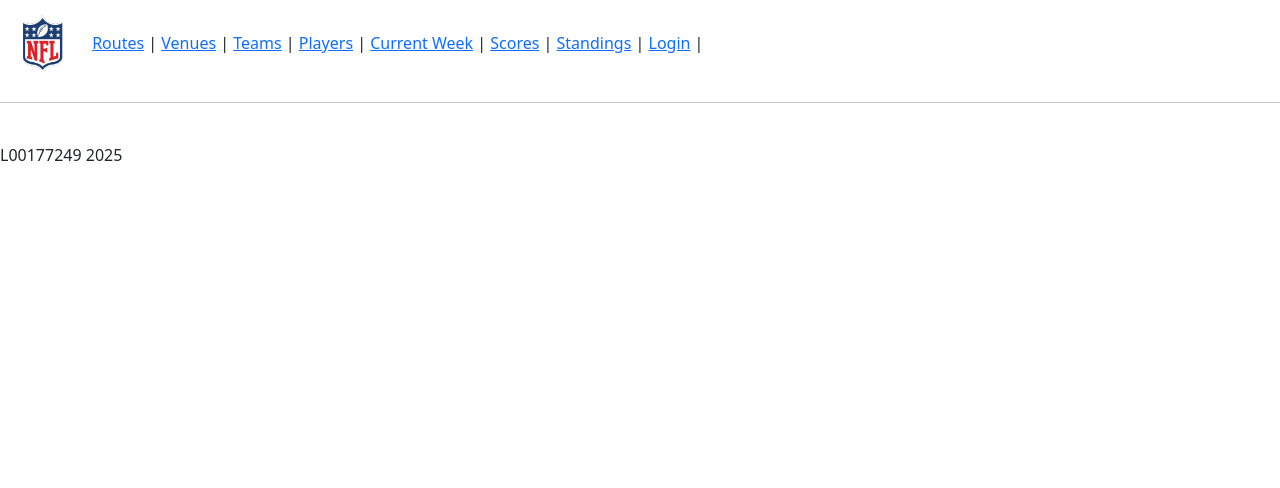
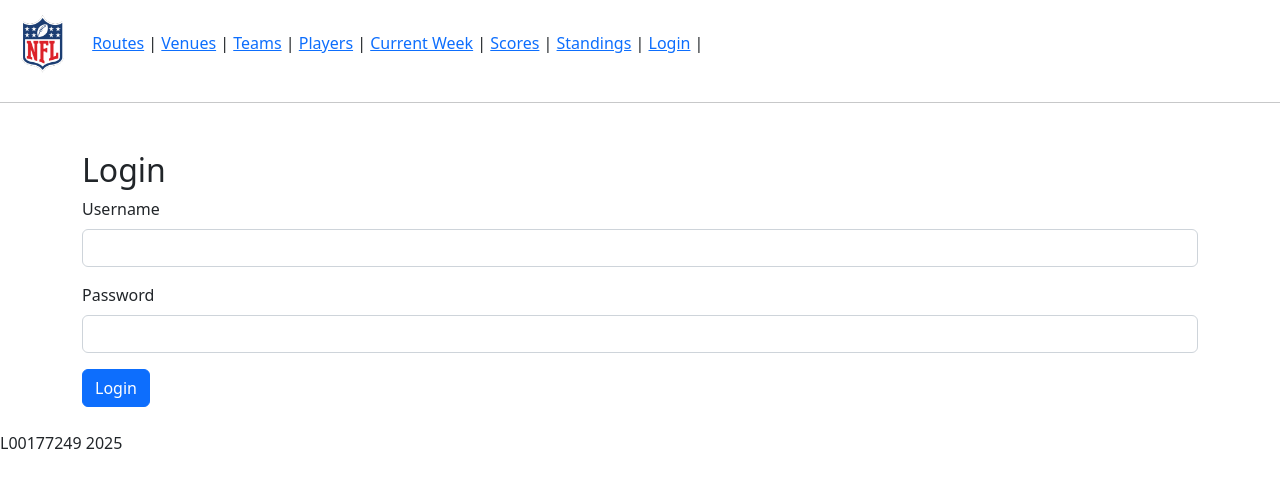
Before and after one commit to crn3/nfl2025, a React (Vite) app: page /login in a window 1280 px wide. Shown: the top 488 px of the page. Built offline with nearby package versions, Linux system fonts and the light colour scheme.

Commit message:
Add login/logout functionality, nav updates depending

```diff
--- a/src/App.tsx
+++ b/src/App.tsx
@@ -1,6 +1,6 @@
 import { useState } from "react";
 //import './App.css'
-import { BrowserRouter, Switch, Route } from "react-router-dom";
+import { BrowserRouter, Switch, Route, Redirect } from "react-router-dom";
 import Nav from "./Components/Nav";
 import Routes from "./Components/Routes";
 import Venues from "./Components/Venues";
@@ -11,16 +11,19 @@ import Players from "./Components/Players";
 import CurrentWeek from "./Components/CurrentWeek";
 import Scores from "./Components/Scores";
 import ScoreDetail from "./Components/ScoreDetail";
-// import Standings from './Components/Standings';
-// import Login from './Components/Login';
+//import Standings from './Components/Standings';
+import Login from "./Components/Login";
+import Admin from "./Components/Admin";
 import Footer from "./Components/Footer";
+
 function App() {
-  const [count, setCount] = useState(0);
-
+  const [loggedIn, setLoggedIn] = useState(
+    localStorage.getItem("loggedIn") == "true"
+  );
   return (
     <div className="App">
       <BrowserRouter>
-        <Nav />
+        <Nav loggedIn={loggedIn} setLoggedIn={setLoggedIn} />
         <hr />
         <Switch>
           <Route path="/" exact component={Routes} />
@@ -36,8 +39,13 @@ function App() {
           <Route path="/currentWeek" component={CurrentWeek} />
           <Route path="/scores" component={Scores} />
           <Route path="/scoreDetail/:gameID" component={ScoreDetail} />
-          {/*<Route path="/standings" component={Standings} />
-          <Route path="/login" component={Login} /> */}
+          {/*<Route path="/standings" component={Standings} />*/}
+          <Route
+            path="/login"
+            render={(props) => <Login {...props} setLoggedIn={setLoggedIn} />}
+          />
+          <Route path="/admin"
+          render={() => loggedIn ? <Admin /> : <Redirect to="/routes" /> } />
         </Switch>
       </BrowserRouter>
       <Footer />
--- /dev/null
+++ b/src/Components/Admin.tsx
@@ -0,0 +1,9 @@
+function Admin(){
+return (
+    <></>
+);
+}
+export default Admin;
+
+//if logged in is true, grand
+//otherwise redirect to /
--- a/src/Components/Login.tsx
+++ b/src/Components/Login.tsx
@@ -0,0 +1,88 @@
+import { useState } from "react";
+//import { useNavigate } from "react-router-dom";
+import axios from "axios";
+import { Redirect, useHistory } from "react-router-dom";
+
+interface Props {
+  setLoggedIn: React.Dispatch<React.SetStateAction<boolean>>;
+}
+
+function Login({setLoggedIn}: Props) {
+  const [username, setUsername] = useState("");
+  const [password, setPassword] = useState("");
+  const [error, setError] = useState("");
+
+  const history = useHistory();
+
+  const handleLogin = async (e: React.FormEvent) => {
+    e.preventDefault();
+
+    if (!username || !password) {
+      setError("Please enter username and password");
+      return;
+    }
+
+    try {
+      const response = await axios.get("http://localhost:3000/users");
+      const users = response.data;
+
+      const user = users.find(
+        (u: { email: string; password: string }) =>
+          u.email === username && u.password === password
+      );
+      console.log(user);
+
+      if (user) {
+        localStorage.setItem("loggedIn", "true");
+        setLoggedIn(true);
+        history.push("/Admin");
+      } else {
+        setError("Invalid credentials");
+      }
+    } catch (err) {
+      console.error(err);
+      setError("Error connecting to server");
+    }
+  };
+
+  return (
+    <div className="container mt-5">
+      <h2>Login</h2>
+      <form onSubmit={handleLogin}>
+        <div className="mb-3">
+          <label htmlFor="username" className="form-label">
+            Username
+          </label>
+          <input
+            type="text"
+            className="form-control"
+            id="username"
+            value={username}
+            onChange={(e) => setUsername(e.target.value)}
+          />
+        </div>
+
+        <div className="mb-3">
+          <label htmlFor="password" className="form-label">
+            Password
+          </label>
+          <input
+            type="password"
+            className="form-control"
+            id="password"
+            value={password}
+            onChange={(e) => setPassword(e.target.value)}
+          />
+        </div>
+
+        <div className="text-danger mb-3">{error}</div>
+
+        <button type="submit" className="btn btn-primary">
+          Login
+        </button>
+      </form>
+    </div>
+  );
+}
+
+export default Login;
--- a/src/Components/Nav.tsx
+++ b/src/Components/Nav.tsx
@@ -1,17 +1,15 @@
-import { Link, useHistory } from "react-router-dom";
+import { Link } from "react-router-dom";
 import logo from "../assets/logos/nfl.png";
 import { useEffect, useState } from "react";
 
-function Nav() {
-  const history = useHistory();
-  const [loggedIn, setLoggedIn] = useState(
-    localStorage.getItem("loggedIn") == "true"
-  );
-
+interface Props {
+  loggedIn: boolean;
+  setLoggedIn: React.Dispatch<React.SetStateAction<boolean>>;
+}
+function Nav({ loggedIn, setLoggedIn }: Props) {
   const handleLogout = () => {
     localStorage.setItem("loggedIn", "false");
     setLoggedIn(false);
-    history.push("/routes");
   };
 
   return (
@@ -22,51 +20,59 @@ function Nav() {
         </Link>
 
         <ul className="navbar-nav me-auto nav-item">
-          <li>&nbsp;
+          <li>
+            &nbsp;
             <Link to="/routes">Routes</Link> |
           </li>
 
-          <li className="nav-item">&nbsp;
+          <li className="nav-item">
+            &nbsp;
             <Link to="/venues">Venues</Link> |
           </li>
 
-          <li className="nav-item">&nbsp;
+          <li className="nav-item">
+            &nbsp;
             <Link to="/teams">Teams</Link> |
           </li>
 
-          <li className="nav-item">&nbsp;
+          <li className="nav-item">
+            &nbsp;
             <Link to="/players">Players</Link> |
           </li>
 
-          <li className="nav-item">&nbsp;
+          <li className="nav-item">
+            &nbsp;
             <Link to="/currentWeek">Current Week</Link> |
           </li>
 
-          <li className="nav-item">&nbsp;
+          <li className="nav-item">
+            &nbsp;
             <Link to="/scores">Scores</Link> |
           </li>
 
-          <li className="nav-item">&nbsp;
+          <li className="nav-item">
+            &nbsp;
             <Link to="/standings">Standings</Link> |
           </li>
 
           {loggedIn ? (
             <>
-              <li className="nav-item">&nbsp;
+              <li className="nav-item">
+                &nbsp;
                 <Link to="/admin">Admin</Link> |
               </li>
-              <li className="nav-item">&nbsp;
-                <button
-                  className="nav-link btn btn-link"
-                  onClick={handleLogout}
-                >
+              <li className="nav-item">
+                &nbsp;
+                <Link to="#" onClick={handleLogout}>
                   Logout
-                </button>
+                </Link>
+                &nbsp;
               </li>{" "}
               |
             </>
           ) : (
-            <li className="nav-item">&nbsp;
+            <li className="nav-item">
+              &nbsp;
               <Link to="/login">Login</Link> |
             </li>
           )}
```
Also changed, not shown: src/Components/Standings.tsx (+64 -68 lines), src/interfaces/interfaces.ts (+10 -0 lines).
